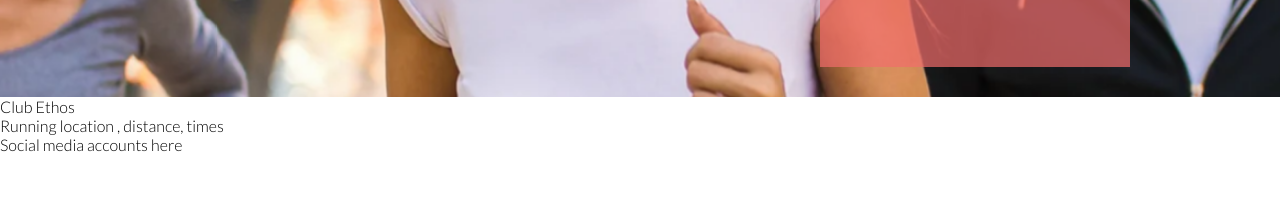
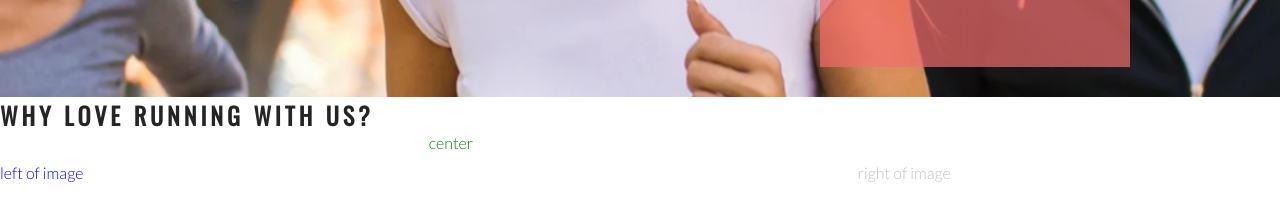
Before and after one commit to shellym96/love-running, a plain HTML site: page index.html in a window 1280 px wide. Shown: the part 578-800 px from the top of the page. Drawn offline with nearby package versions, Linux system fonts and the light colour scheme.

Commit message:
add ethos club main structure

```diff
--- a/assets/assets/css/style.css
+++ b/assets/assets/css/style.css
@@ -20,6 +20,7 @@ h1, h2 {
 #logo {
     float: left;
     font-size: 280%;
+    margin-left: 30px;
 }
 /* navigation links */
 #menu {
@@ -99,3 +100,24 @@ animation-fill-mode: forwards;
 
     position: absolute;
 }
+/* club ethos */
+#club-ethos {
+    height: 600px;
+}
+#left-about {
+    padding-top: 30px;
+    width: 33%;
+    float: left;
+    color: blue;
+}
+#right-about {
+    padding-top: 30px;
+    width: 33%;
+    float: right;
+    color: silver;
+}
+#center-about {
+    width: 33%;
+    margin: 0 auto;
+    color: green;
+}
--- a/index.html
+++ b/index.html
@@ -37,8 +37,11 @@
     <h3>Dublin Docklands and Phoenix Park</h3>
     </div>
     </section>
-    <section>
-        Club Ethos
+    <section id="club-ethos">
+       <h1>Why Love Running With Us?</h1>
+       <div id="left-about">left of image</div>
+       <div id="right-about">right of image</div>
+       <div id="center-about">center</div>
     </section>
     <section>
         Running location , distance, times
```
